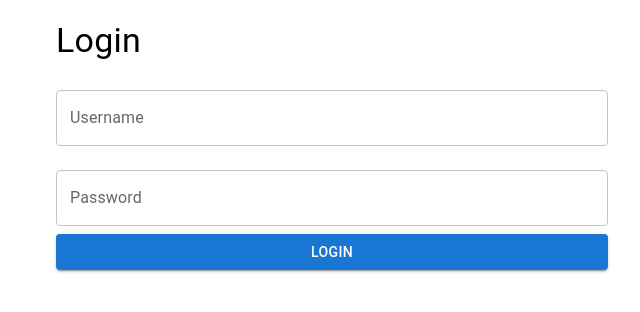
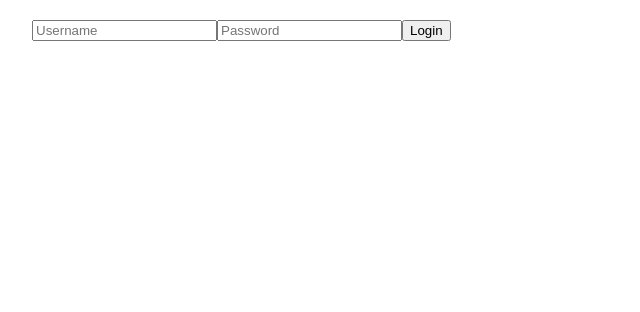
Before and after one commit to ArapKBett/Enc, a React (Create React App) app in the folder client/: page /login in a window 1280 px wide. Shown: the top 312 px of the page, without its empty margins (258-898 px from the left). Built offline with nearby package versions, Linux system fonts and the light colour scheme.

Commit message:
Update Login.js

```diff
--- a/client/src/components/Login.js
+++ b/client/src/components/Login.js
@@ -1,50 +1,43 @@
 import React, { useState } from 'react';
-import { TextField, Button, Container, Typography } from '@mui/material'; // Changed to @mui/material
 import axios from 'axios';
-import { useNavigate } from 'react-router-dom';
 
-const Login = ({ setUser }) => {
+const Login = () => {
   const [username, setUsername] = useState('');
   const [password, setPassword] = useState('');
-  const navigate = useNavigate();
+  const [error, setError] = useState('');
 
-  const handleSubmit = async (e) => {
+  const handleLogin = async (e) => {
     e.preventDefault();
     try {
-      const res = await axios.post(`${process.env.REACT_APP_API_URL}/auth/login`, { username, password });
-      const user = { username: res.data.username, token: res.data.token, role: res.data.role };
-      localStorage.setItem('user', JSON.stringify(user));
-      setUser(user);
-      navigate('/');
+      const response = await axios.post('https://encyba.onrender.com/api/auth/login', {
+        username,
+        password,
+      });
+      localStorage.setItem('token', response.data.token);
+      localStorage.setItem('role', response.data.role);
+      window.location.href = '/dashboard'; // Adjust redirect
     } catch (err) {
-      alert(err.response?.data?.error || 'Login failed');
+      setError(err.response?.data?.error || 'Login failed');
     }
   };
 
   return (
-    <Container maxWidth="sm">
-      <Typography variant="h4" gutterBottom>Login</Typography>
-      <form onSubmit={handleSubmit}>
-        <TextField
-          label="Username"
-          fullWidth
-          margin="normal"
+    <form onSubmit={handleLogin}>
+      <input
+        type="text"
         value={username}
         onChange={(e) => setUsername(e.target.value)}
+        placeholder="Username"
       />
-        <TextField
-          label="Password"
+      <input
         type="password"
-          fullWidth
-          margin="normal"
         value={password}
         onChange={(e) => setPassword(e.target.value)}
+        placeholder="Password"
       />
-        <Button type="submit" variant="contained" color="primary" fullWidth>
-          Login
-        </Button>
+      <button type="submit">Login</button>
+      {error && <p>{error}</p>}
     </form>
-    </Container>
   );
 };
 
```
Lines whose indentation alone changed are shown as unchanged.
